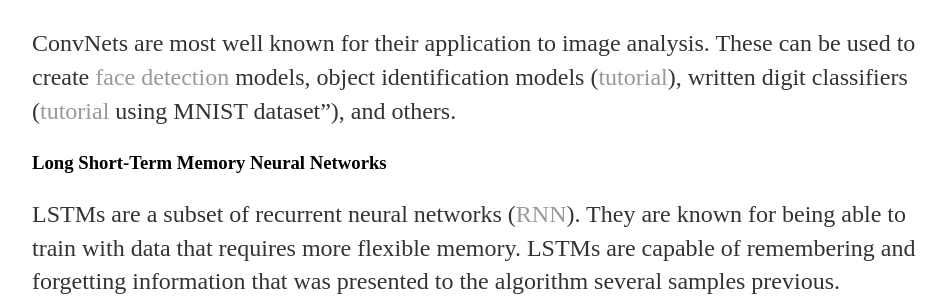
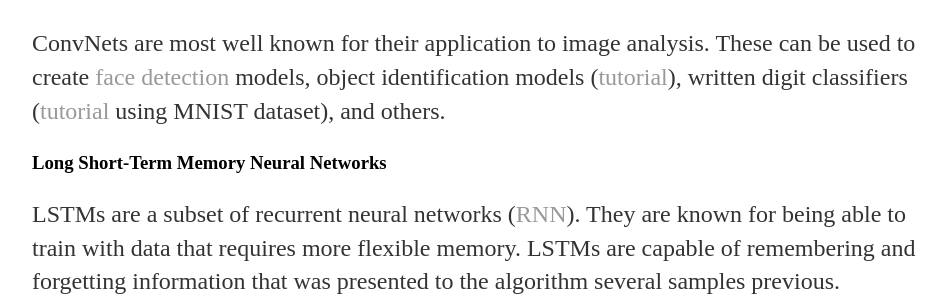
Before and after one commit to a-n-rose/a-n-rose.github.io, a Jekyll site: the page built from _posts/2019-01-13-workshop-pyladies-deeplearning-speech.md, in a window 1280 px wide and 900 px high, scrolled down 1928 px. Shown: the part 162-458 px from the top of the window, without its empty margins (160-1107 px from the left). Built offline with Jekyll 4.4.1, drawn with Linux system fonts in a browser that asks for light colours.

Commit message:
typo edit

```diff
--- a/_posts/2019-01-13-workshop-pyladies-deeplearning-speech.md
+++ b/_posts/2019-01-13-workshop-pyladies-deeplearning-speech.md
@@ -37,7 +37,7 @@ What I find the most helpful when thinking about neural networks is the *kind* o
 
 ### Convolutional Neural Networks
 
-ConvNets are most well known for their application to image analysis. These can be used to create <a href="https://towardsdatascience.com/mtcnn-face-detection-cdcb20448ce0">face detection</a> models, object identification models (<a href="https://towardsdatascience.com/object-detection-with-neural-networks-a4e2c46b4491">tutorial</a>), written digit classifiers (<a href="https://machinelearningmastery.com/handwritten-digit-recognition-using-convolutional-neural-networks-python-keras/">tutorial</a> using MNIST dataset"), and others.
+ConvNets are most well known for their application to image analysis. These can be used to create <a href="https://towardsdatascience.com/mtcnn-face-detection-cdcb20448ce0">face detection</a> models, object identification models (<a href="https://towardsdatascience.com/object-detection-with-neural-networks-a4e2c46b4491">tutorial</a>), written digit classifiers (<a href="https://machinelearningmastery.com/handwritten-digit-recognition-using-convolutional-neural-networks-python-keras/">tutorial</a> using MNIST dataset), and others.
 
 ### Long Short-Term Memory Neural Networks
 
```
